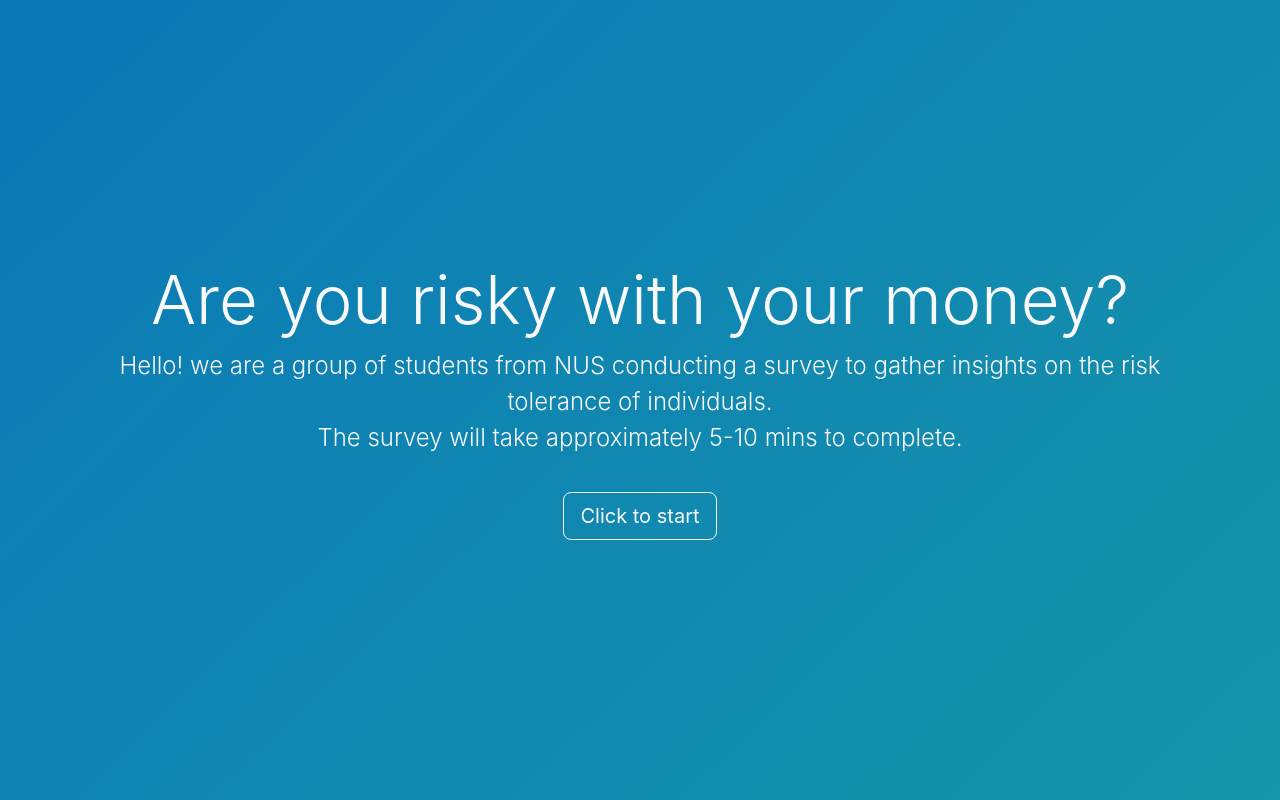
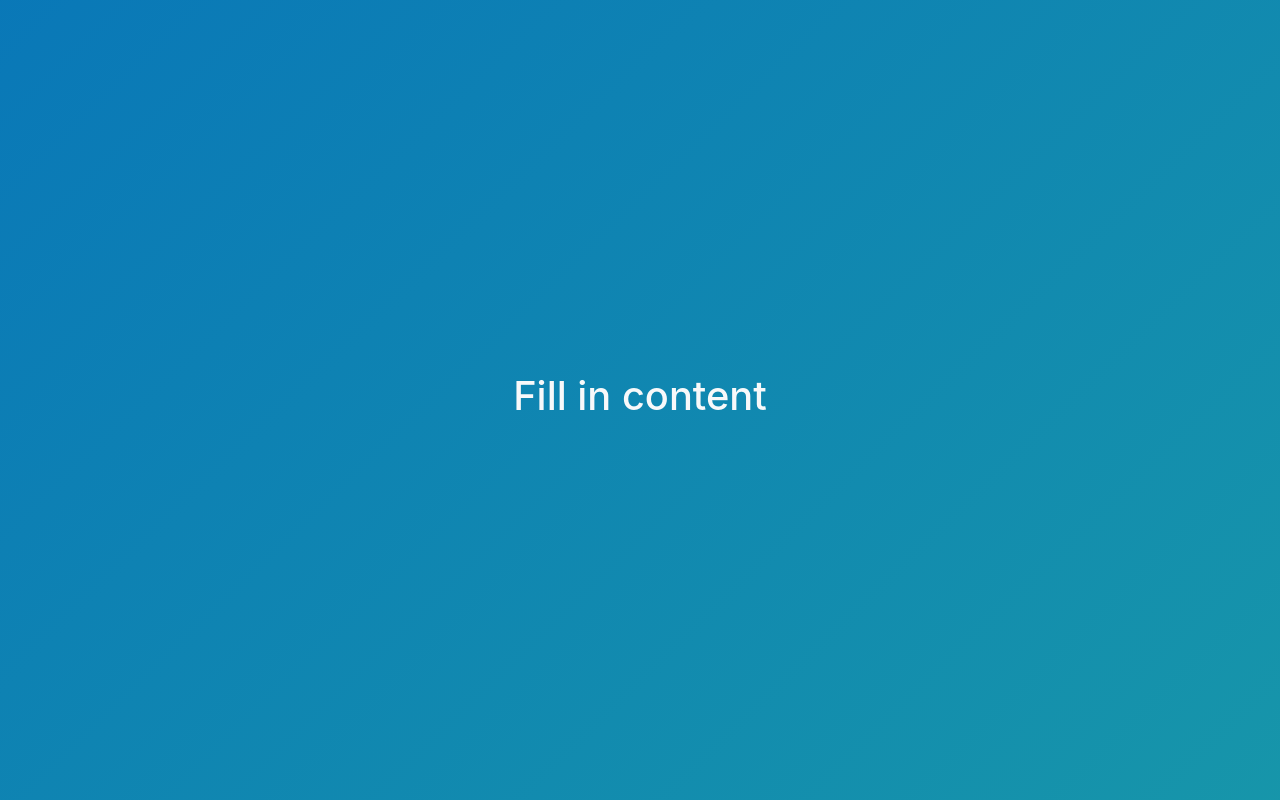
Before and after one commit to Ziyang-98/risk-analyzer, a React (Create React App) app in the folder frontend/: page / in a window 1280 px wide. Both pictures are taken after a click on the button "Click to start". Built offline with nearby package versions, Linux system fonts and the light colour scheme.

Commit message:
add transition to content

```diff
--- a/frontend/src/App.js
+++ b/frontend/src/App.js
@@ -1,4 +1,4 @@
-import Layout from "Layout";
+import Layout from "layout/Layout";
 import "common/scss/custom.scss";
 
 function App() {
--- a/frontend/src/content/LandingContent/index.js
+++ b/frontend/src/content/LandingContent/index.js
@@ -1,6 +1,5 @@
 import React from "react";
 import Container from "react-bootstrap/Container";
-
 // Alt title: Understanding Your Tolerance to Risk in Investment
 const content = {
   title: "Are you risky with your money?",
@@ -11,7 +10,6 @@ const content = {
 };
 
 const LandingContent = ({ goNext }) => {
-  console.log(goNext);
   return (
     <Container className="text-center">
       <h2 className="display-3">{content.title}</h2>
--- a/frontend/src/hooks/useStepper.js
+++ b/frontend/src/hooks/useStepper.js
@@ -10,7 +10,6 @@ const useStepper = () => {
   };
 
   const goNext = () => {
-    console.log("hi");
     setStep(step + 1);
   };
 
--- /dev/null
+++ b/frontend/src/hooks/useTransition.js
@@ -0,0 +1,16 @@
+import { useState } from "react";
+
+const useTransition = () => {
+  const [open, setOpen] = useState(true);
+
+  const onOpen = () => {
+    setOpen(true);
+  };
+
+  const onClose = () => {
+    setOpen(false);
+  };
+  return { open, onOpen, onClose };
+};
+
+export default useTransition;
--- a/frontend/src/Layout.js
+++ b/frontend/src/layout/Layout.js
@@ -1,6 +1,10 @@
 import React from "react";
 import LandingContent from "content/LandingContent";
+import Fade from "react-bootstrap/Fade";
+import "./index.scss";
+
 import useStepper from "hooks/useStepper";
+import useTransition from "hooks/useTransition";
 
 const ContentArea = (props) => {
   const bgStyle = props.style ?? {
@@ -17,15 +21,28 @@ const ContentArea = (props) => {
 // Set 1: "#1e3b7e, #0977b8, #28bc98, #1ba248"
 // Set 2: "#2a4689, #009572, #6d3898, #3d329b, #618489"
 const GRADIENT_COLORS = "#1e3b7e, #0977b8, #28bc98, #1ba248";
+const SWITCH_CONTENT_DURATION = 500;
+const TRANSITION_DURATION = 1000;
+
 const Layout = () => {
   const {
     step,
     goNext,
     // goBack
   } = useStepper();
+
+  const { open, onOpen, onClose } = useTransition();
+
+  const onGoNext = () => {
+    onClose();
+    // Leaving time between transitions to change content
+    setTimeout(goNext, SWITCH_CONTENT_DURATION);
+    setTimeout(onOpen, TRANSITION_DURATION);
+  };
+
   const contentPages = [
-    { src: <LandingContent goNext={goNext} /> },
-    { src: <LandingContent goNext={goNext} /> },
+    { src: <LandingContent goNext={onGoNext} /> },
+    { src: <h1>Fill in content</h1> },
   ];
   return (
     <ContentArea
@@ -39,7 +56,9 @@ const Layout = () => {
       className="title bg-transparent bgstyle text-light min-vh-100 d-flex align-content-center align-items-center flex-wrap m-0"
     >
       {/* <div id="stars" /> */}
-      {contentPages[step].src}
+      <Fade id="fade" in={open}>
+        {<div>{contentPages[step].src}</div>}
+      </Fade>
     </ContentArea>
   );
 };
--- /dev/null
+++ b/frontend/src/layout/index.scss
@@ -0,0 +1,4 @@
+#fade {
+    -webkit-transition-duration: 0.3s; /* Safari */
+    transition-duration: 0.3s;
+}
```
Also changed, not shown: frontend/src/component/TransitionComponent/index.js (added).
